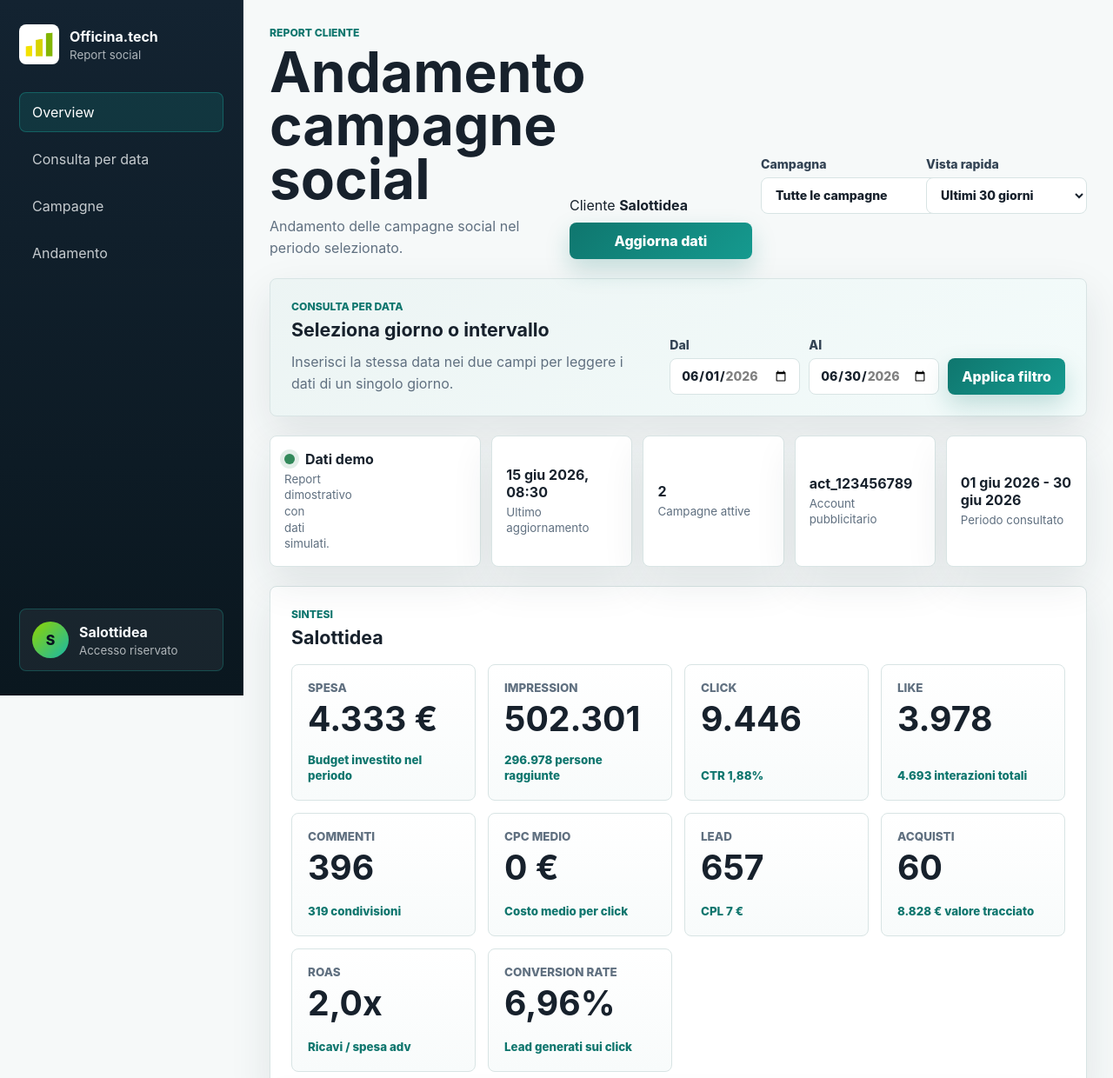
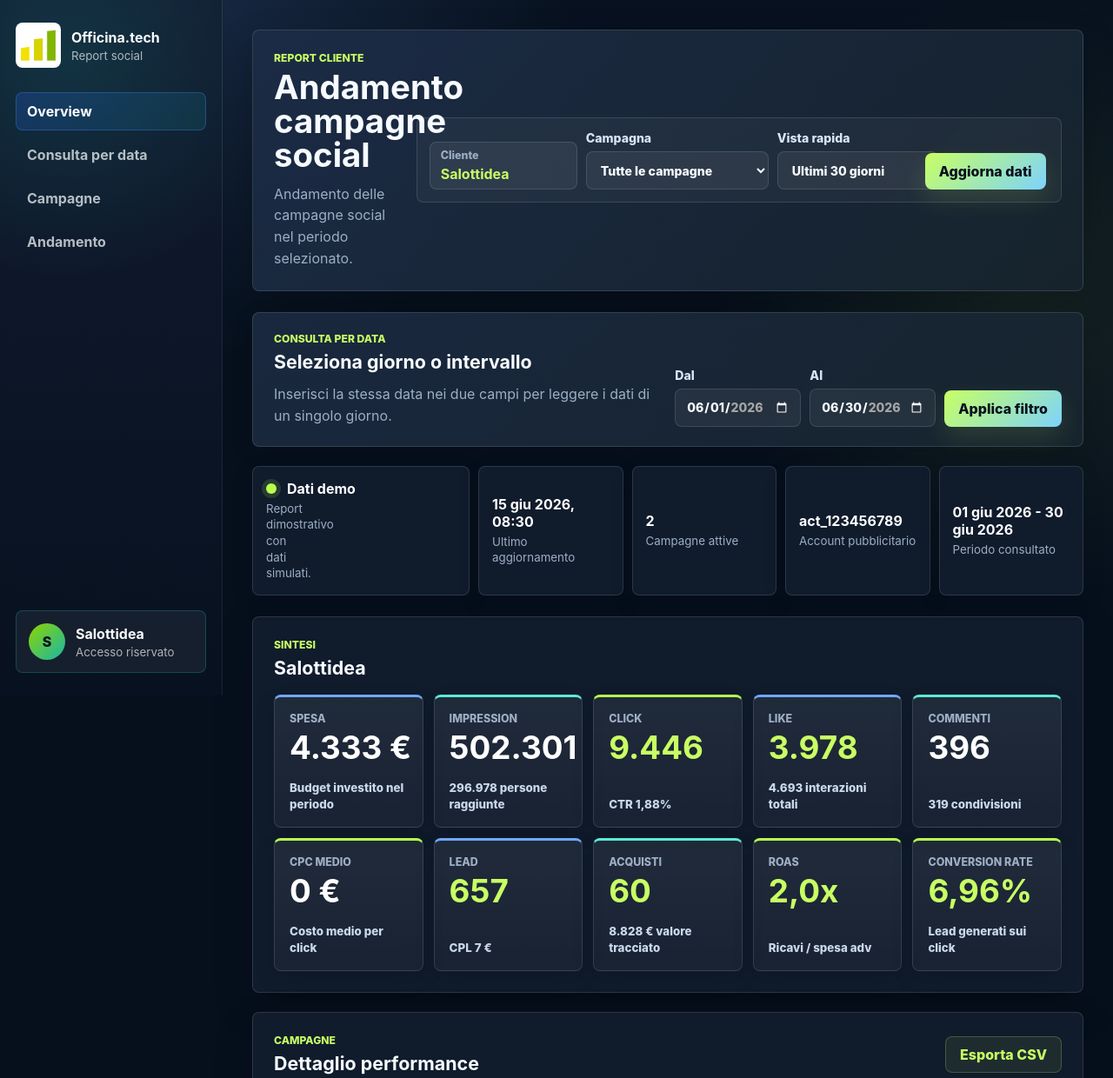
Before and after one commit to carlogaris-tech/report-fb, a plain HTML site: page index.html in a window 1280 px wide. Shown: the top 1240 px of the page at 87% size. Drawn offline with Linux system fonts and the light colour scheme.

Commit message:
Update styles.css

```diff
--- a/styles.css
+++ b/styles.css
@@ -1,18 +1,23 @@
 :root {
-  color-scheme: light;
-  --ink: #17212c;
-  --muted: #607080;
-  --soft: #eef5f5;
-  --line: #d8e4e4;
-  --paper: #f6f9f9;
-  --surface: #ffffff;
-  --surface-strong: #e8f4f3;
-  --teal: #0f766e;
-  --teal-bright: #18b7a8;
-  --coral: #bf4b36;
-  --amber: #d19615;
-  --green: #32895a;
-  --shadow: 0 18px 48px rgba(31, 45, 61, 0.1);
+  color-scheme: dark;
+  --ink: #f7fbff;
+  --muted: #9daec4;
+  --soft: rgba(255, 255, 255, 0.07);
+  --line: rgba(255, 255, 255, 0.12);
+  --paper: #06101d;
+  --surface: #101b2c;
+  --surface-strong: #16243a;
+  --navy: #111a2f;
+  --blue: #72a7ff;
+  --blue-soft: rgba(114, 167, 255, 0.15);
+  --teal: #22d3c5;
+  --teal-bright: #5eead4;
+  --coral: #ff8a70;
+  --amber: #f8c55d;
+  --green: #b8ff4d;
+  --lime: #c8ff63;
+  --shadow: 0 18px 44px rgba(0, 0, 0, 0.22);
+  --shadow-soft: 0 8px 24px rgba(0, 0, 0, 0.16);
 }
 
 * {
@@ -30,7 +35,10 @@ body {
     Inter, ui-sans-serif, system-ui, -apple-system, BlinkMacSystemFont,
     "Segoe UI", sans-serif;
   color: var(--ink);
-  background: var(--paper);
+  background:
+    radial-gradient(circle at 20% 0%, rgba(114, 167, 255, 0.14), transparent 32vw),
+    radial-gradient(circle at 92% 16%, rgba(200, 255, 99, 0.08), transparent 28vw),
+    linear-gradient(180deg, #07111f 0%, var(--paper) 360px);
 }
 
 button,
@@ -52,7 +60,7 @@ a {
 .app-shell {
   min-height: 100vh;
   display: grid;
-  grid-template-columns: 280px minmax(0, 1fr);
+  grid-template-columns: 256px minmax(0, 1fr);
 }
 
 .sidebar {
@@ -61,10 +69,12 @@ a {
   height: 100vh;
   display: flex;
   flex-direction: column;
-  gap: 32px;
-  padding: 28px 22px;
+  gap: 28px;
+  padding: 26px 18px;
   color: #f8fbfc;
-  background: linear-gradient(180deg, #132331, #0a171f);
+  background:
+    radial-gradient(circle at 30% 8%, rgba(24, 183, 168, 0.16), transparent 34%),
+    linear-gradient(180deg, #121b30, #07111f);
   border-right: 1px solid rgba(255, 255, 255, 0.08);
 }
 
@@ -76,12 +86,12 @@ a {
 }
 
 .brand img {
-  width: 46px;
-  height: 46px;
+  width: 52px;
+  height: 52px;
   object-fit: contain;
   border-radius: 8px;
   background: #fff;
-  padding: 6px;
+  padding: 4px;
 }
 
 .brand strong,
@@ -99,21 +109,22 @@ a {
 
 .sidebar nav {
   display: grid;
-  gap: 8px;
+  gap: 6px;
 }
 
 .sidebar nav a {
-  padding: 12px 14px;
+  padding: 11px 12px;
   border-radius: 8px;
-  color: rgba(248, 251, 252, 0.78);
+  color: rgba(248, 251, 252, 0.72);
   border: 1px solid transparent;
+  font-weight: 750;
 }
 
 .sidebar nav a:hover,
 .sidebar nav a.is-active {
   color: #fff;
-  border-color: rgba(24, 183, 168, 0.34);
-  background: rgba(24, 183, 168, 0.14);
+  border-color: rgba(71, 135, 255, 0.32);
+  background: linear-gradient(135deg, rgba(37, 99, 235, 0.24), rgba(24, 183, 168, 0.13));
 }
 
 .access-card {
@@ -136,14 +147,27 @@ a {
 }
 
 .workspace {
-  width: min(1440px, 100%);
+  width: min(1480px, 100%);
   margin: 0 auto;
-  padding: 30px;
+  padding: 34px;
+  min-width: 0;
+}
+
+.topbar > *,
+.date-query-panel > *,
+.content-grid > *,
+.status-strip > *,
+.metric-grid > *,
+.integration-grid > *,
+.panel,
+.client-panel {
+  min-width: 0;
 }
 
 .topbar,
 .date-query-panel,
 .status-strip,
+.report-section,
 .content-grid,
 .metric-grid,
 .top-actions,
@@ -153,15 +177,22 @@ a {
 }
 
 .topbar {
-  grid-template-columns: minmax(0, 1fr) auto;
-  align-items: end;
+  grid-template-columns: minmax(0, 1fr) minmax(500px, auto);
+  align-items: center;
   gap: 24px;
-  margin-bottom: 22px;
+  margin-bottom: 24px;
+  padding: 24px;
+  border: 1px solid var(--line);
+  border-radius: 8px;
+  background:
+    linear-gradient(135deg, rgba(114, 167, 255, 0.12), rgba(200, 255, 99, 0.04)),
+    rgba(16, 27, 44, 0.92);
+  box-shadow: var(--shadow);
 }
 
 .eyebrow {
   margin: 0 0 7px;
-  color: var(--teal);
+  color: var(--lime);
   font-size: 0.76rem;
   font-weight: 850;
   letter-spacing: 0;
@@ -176,8 +207,9 @@ h3 {
 }
 
 h1 {
-  font-size: clamp(2.1rem, 5vw, 4.6rem);
-  line-height: 0.96;
+  max-width: 620px;
+  font-size: clamp(2rem, 3vw, 3rem);
+  line-height: 1.02;
 }
 
 h2 {
@@ -198,34 +230,62 @@ h3 {
 }
 
 .top-actions {
-  grid-template-columns: 210px 180px max-content;
+  grid-template-columns: minmax(170px, 0.95fr) minmax(210px, 1.15fr) minmax(160px, 0.8fr) max-content;
   align-items: end;
   gap: 10px;
+  padding: 14px;
+  border: 1px solid var(--line);
+  border-radius: 8px;
+  background: rgba(255, 255, 255, 0.04);
+}
+
+.fixed-client {
+  min-height: 44px;
+  display: grid;
+  align-content: center;
+  gap: 7px;
+  padding: 9px 12px;
+  border: 1px solid var(--line);
+  border-radius: 8px;
+  background: rgba(255, 255, 255, 0.06);
+}
+
+.fixed-client span {
+  color: var(--muted);
+  font-size: 0.78rem;
+  font-weight: 800;
+  line-height: 1;
+}
+
+.fixed-client strong {
+  color: var(--lime);
+  font-size: 1rem;
+  line-height: 1;
 }
 
 label {
   display: grid;
   gap: 7px;
-  color: #334354;
+  color: #d7e5f7;
   font-size: 0.88rem;
   font-weight: 780;
 }
 
 input,
 select {
-  min-height: 42px;
+  min-height: 44px;
   border: 1px solid var(--line);
   border-radius: 8px;
   padding: 9px 12px;
   color: var(--ink);
-  background: #fff;
+  background: rgba(255, 255, 255, 0.06);
   outline: none;
 }
 
 input:focus,
 select:focus {
-  border-color: rgba(15, 118, 110, 0.58);
-  box-shadow: 0 0 0 3px rgba(15, 118, 110, 0.14);
+  border-color: rgba(200, 255, 99, 0.62);
+  box-shadow: 0 0 0 3px rgba(200, 255, 99, 0.13);
 }
 
 button {
@@ -238,19 +298,19 @@ button {
 }
 
 .primary-button {
-  color: #ffffff;
-  background: linear-gradient(135deg, var(--teal), #159a8f);
-  box-shadow: 0 12px 28px rgba(15, 118, 110, 0.22);
+  color: #07111f;
+  background: linear-gradient(135deg, var(--lime), #7dd3fc);
+  box-shadow: 0 12px 28px rgba(200, 255, 99, 0.12);
 }
 
 .primary-button:hover {
-  background: linear-gradient(135deg, #12867d, #16aa9e);
+  background: linear-gradient(135deg, #dcff83, #9ae8ff);
 }
 
 .ghost-button {
-  color: var(--teal);
-  background: rgba(15, 118, 110, 0.08);
-  border: 1px solid rgba(15, 118, 110, 0.18);
+  color: var(--lime);
+  background: rgba(200, 255, 99, 0.08);
+  border: 1px solid rgba(200, 255, 99, 0.22);
 }
 
 .full-button {
@@ -259,41 +319,45 @@ button {
 }
 
 .date-query-panel {
-  grid-template-columns: minmax(0, 1fr) auto;
+  grid-template-columns: minmax(0, 1fr) minmax(420px, auto);
   align-items: end;
   gap: 24px;
   margin-bottom: 22px;
-  padding: 24px;
+  padding: 22px 24px;
   border: 1px solid var(--line);
   border-radius: 8px;
   background:
-    linear-gradient(135deg, rgba(15, 118, 110, 0.08), rgba(24, 183, 168, 0.05)),
+    linear-gradient(135deg, rgba(114, 167, 255, 0.09), rgba(200, 255, 99, 0.04)),
     var(--surface);
-  box-shadow: var(--shadow);
+  box-shadow: var(--shadow-soft);
 }
 
 .date-controls {
-  grid-template-columns: 150px 150px max-content;
+  grid-template-columns: minmax(145px, 1fr) minmax(145px, 1fr) max-content;
   align-items: end;
   gap: 10px;
 }
 
 .status-strip {
-  grid-template-columns: 1.5fr repeat(4, minmax(140px, 1fr));
-  gap: 12px;
-  margin-bottom: 22px;
+  grid-template-columns: minmax(250px, 1.3fr) repeat(4, minmax(135px, 1fr));
+  gap: 10px;
+  margin-bottom: 24px;
 }
 
 .status-strip > div {
-  min-height: 86px;
+  min-height: 82px;
   display: grid;
   align-content: center;
   gap: 4px;
-  padding: 16px;
+  padding: 15px;
   border: 1px solid var(--line);
   border-radius: 8px;
   background: var(--surface);
-  box-shadow: var(--shadow);
+  box-shadow: var(--shadow-soft);
+}
+
+.status-strip strong {
+  color: #ffffff;
 }
 
 .status-strip strong,
@@ -322,7 +386,7 @@ button {
 
 .status-dot.is-live {
   background: var(--green);
-  box-shadow: 0 0 0 5px rgba(50, 137, 90, 0.14);
+  box-shadow: 0 0 0 5px rgba(184, 255, 77, 0.14);
 }
 
 .status-dot.is-error {
@@ -355,19 +419,50 @@ button {
 }
 
 .metric-grid {
-  grid-template-columns: repeat(4, minmax(0, 1fr));
-  gap: 14px;
+  grid-template-columns: repeat(5, minmax(0, 1fr));
+  gap: 12px;
 }
 
 .metric-card {
-  min-height: 142px;
+  min-height: 138px;
   display: grid;
   align-content: space-between;
   gap: 18px;
-  padding: 18px;
+  padding: 17px;
   border: 1px solid var(--line);
   border-radius: 8px;
-  background: linear-gradient(180deg, #fff, #f8fbfb);
+  background:
+    linear-gradient(180deg, rgba(255, 255, 255, 0.07), rgba(255, 255, 255, 0.035));
+  box-shadow: 0 10px 24px rgba(0, 0, 0, 0.12);
+  transition:
+    transform 160ms ease,
+    border-color 160ms ease,
+    box-shadow 160ms ease;
+}
+
+.metric-card:hover {
+  border-color: rgba(200, 255, 99, 0.25);
+  transform: translateY(-1px);
+  box-shadow: 0 14px 30px rgba(0, 0, 0, 0.18);
+}
+
+.metric-card:nth-child(1),
+.metric-card:nth-child(4),
+.metric-card:nth-child(7) {
+  border-top: 3px solid var(--blue);
+}
+
+.metric-card:nth-child(2),
+.metric-card:nth-child(5),
+.metric-card:nth-child(8) {
+  border-top: 3px solid var(--teal-bright);
+}
+
+.metric-card:nth-child(3),
+.metric-card:nth-child(6),
+.metric-card:nth-child(9),
+.metric-card:nth-child(10) {
+  border-top: 3px solid var(--green);
 }
 
 .metric-card span,
@@ -377,7 +472,7 @@ button {
 
 .metric-card span {
   color: var(--muted);
-  font-size: 0.84rem;
+  font-size: 0.78rem;
   font-weight: 800;
   text-transform: uppercase;
 }
@@ -385,18 +480,33 @@ button {
 .metric-card strong {
   display: block;
   margin-top: 8px;
-  font-size: clamp(1.7rem, 4vw, 2.45rem);
+  font-size: clamp(1.55rem, 3vw, 2.3rem);
   line-height: 1;
+  color: #ffffff;
+}
+
+.metric-card:nth-child(3) strong,
+.metric-card:nth-child(4) strong,
+.metric-card:nth-child(7) strong,
+.metric-card:nth-child(8) strong,
+.metric-card:nth-child(9) strong,
+.metric-card:nth-child(10) strong {
+  color: var(--lime);
 }
 
 .metric-card small {
-  color: var(--teal);
+  color: #c9d8ea;
   line-height: 1.4;
   font-weight: 760;
 }
 
 .metric-card.is-warning small {
   color: var(--coral);
+}
+
+.report-section {
+  gap: 22px;
+  margin-top: 22px;
 }
 
 .content-grid {
@@ -407,6 +517,7 @@ button {
 }
 
 .table-wrap {
+  width: 100%;
   overflow-x: auto;
 }
 
@@ -418,14 +529,14 @@ table {
 
 th,
 td {
-  padding: 14px 12px;
+  padding: 15px 12px;
   border-bottom: 1px solid var(--line);
   text-align: left;
   vertical-align: top;
 }
 
 th {
-  color: #3d4f60;
+  color: #d7e5f7;
   font-size: 0.78rem;
   text-transform: uppercase;
 }
@@ -436,7 +547,7 @@ td {
 
 td strong {
   display: block;
-  color: var(--ink);
+  color: #ffffff;
 }
 
 .badge {
@@ -445,8 +556,8 @@ td strong {
   min-height: 28px;
   padding: 4px 9px;
   border-radius: 999px;
-  color: var(--teal);
-  background: rgba(15, 118, 110, 0.1);
+  color: var(--lime);
+  background: rgba(184, 255, 77, 0.1);
   font-size: 0.78rem;
   font-weight: 850;
 }
@@ -459,9 +570,10 @@ td strong {
 .score-panel {
   position: sticky;
   top: 24px;
-  border-color: rgba(15, 118, 110, 0.24);
+  border-color: rgba(200, 255, 99, 0.18);
   background:
-    linear-gradient(155deg, rgba(255, 255, 255, 0.98), rgba(232, 244, 243, 0.96));
+    radial-gradient(circle at 20% 0%, rgba(114, 167, 255, 0.12), transparent 44%),
+    linear-gradient(155deg, rgba(16, 27, 44, 0.98), rgba(22, 36, 58, 0.96));
 }
 
 .score-ring {
@@ -472,13 +584,13 @@ td strong {
   margin: 22px auto;
   border-radius: 999px;
   background:
-    radial-gradient(circle at center, #ffffff 57%, transparent 58%),
+    radial-gradient(circle at center, var(--surface) 57%, transparent 58%),
     conic-gradient(
       from -40deg,
       var(--teal-bright) 0,
-      var(--teal) calc(var(--score, 0) * 0.72%),
-      var(--amber) calc(var(--score, 0) * 1%),
-      rgba(15, 118, 110, 0.1) 0
+      var(--blue) calc(var(--score, 0) * 0.72%),
+      var(--teal) calc(var(--score, 0) * 1%),
+      rgba(37, 99, 235, 0.1) 0
     );
   box-shadow:
     0 0 0 10px rgba(15, 118, 110, 0.05),
@@ -492,7 +604,7 @@ td strong {
 
 .score-ring span {
   margin-top: -58px;
-  color: var(--teal);
+  color: var(--lime);
   font-weight: 850;
 }
 
@@ -507,7 +619,7 @@ td strong {
 }
 
 .score-bars span {
-  color: #3d4f60;
+  color: #d7e5f7;
   font-size: 0.86rem;
   font-weight: 800;
 }
@@ -518,19 +630,19 @@ progress {
   border: 0;
   border-radius: 999px;
   overflow: hidden;
-  background: rgba(15, 118, 110, 0.1);
+  background: rgba(255, 255, 255, 0.08);
 }
 
 progress::-webkit-progress-bar {
-  background: rgba(15, 118, 110, 0.1);
+  background: rgba(255, 255, 255, 0.08);
 }
 
 progress::-webkit-progress-value {
-  background: linear-gradient(90deg, var(--teal), var(--teal-bright), var(--amber));
+  background: linear-gradient(90deg, var(--blue), var(--teal-bright), var(--green));
 }
 
 progress::-moz-progress-bar {
-  background: linear-gradient(90deg, var(--teal), var(--teal-bright), var(--amber));
+  background: linear-gradient(90deg, var(--blue), var(--teal-bright), var(--green));
 }
 
 .chart-tabs {
@@ -541,6 +653,7 @@ progress::-moz-progress-bar {
   padding: 5px;
   border-radius: 8px;
   background: var(--soft);
+  border: 1px solid var(--line);
 }
 
 .chart-tabs button {
@@ -552,8 +665,8 @@ progress::-moz-progress-bar {
 }
 
 .chart-tabs button.is-active {
-  color: #ffffff;
-  background: var(--teal);
+  color: #07111f;
+  background: var(--lime);
 }
 
 .bar-chart {
@@ -577,7 +690,7 @@ progress::-moz-progress-bar {
   width: 100%;
   min-height: 8px;
   border-radius: 8px 8px 0 0;
-  background: linear-gradient(180deg, var(--teal-bright), var(--teal));
+  background: linear-gradient(180deg, var(--lime), var(--blue));
 }
 
 .bar small {
@@ -611,7 +724,7 @@ ol li + li {
   padding: 18px;
   border: 1px solid var(--line);
   border-radius: 8px;
-  background: #f8fbfb;
+  background: var(--surface-strong);
 }
 
 code {
@@ -619,8 +732,8 @@ code {
   max-width: 100%;
   padding: 3px 6px;
   border-radius: 6px;
-  color: #0d5e58;
-  background: rgba(15, 118, 110, 0.09);
+  color: var(--lime);
+  background: rgba(200, 255, 99, 0.09);
   overflow-wrap: anywhere;
 }
 
@@ -628,13 +741,13 @@ details {
   margin-top: 18px;
   border: 1px solid var(--line);
   border-radius: 8px;
-  background: #fbfdfd;
+  background: var(--surface-strong);
 }
 
 summary {
   cursor: pointer;
   padding: 15px 18px;
-  color: var(--teal);
+  color: var(--lime);
   font-weight: 850;
 }
 
@@ -647,8 +760,8 @@ pre {
 pre code {
   display: block;
   padding: 16px;
-  color: #243342;
-  background: #eef5f5;
+  color: var(--ink);
+  background: rgba(255, 255, 255, 0.07);
 }
 
 @media (max-width: 1120px) {
@@ -662,7 +775,7 @@ pre code {
   }
 
   .sidebar nav {
-    grid-template-columns: repeat(6, minmax(0, 1fr));
+    grid-template-columns: repeat(4, minmax(0, 1fr));
   }
 
   .access-card {
@@ -677,7 +790,7 @@ pre code {
   }
 
   .top-actions {
-    grid-template-columns: repeat(3, minmax(0, 1fr));
+    grid-template-columns: repeat(4, minmax(0, 1fr));
   }
 
   .date-controls {
@@ -691,7 +804,34 @@ pre code {
 
 @media (max-width: 820px) {
   .workspace {
-    padding: 20px;
+    padding: 16px;
+  }
+
+  .topbar,
+  .date-query-panel,
+  .client-panel,
+  .panel {
+    padding: 18px;
+  }
+
+  h1 {
+    font-size: 2.15rem;
+  }
+
+  .topbar p:not(.eyebrow),
+  .date-query-panel p:not(.eyebrow) {
+    margin-top: 8px;
+  }
+
+  .top-actions {
+    padding: 12px;
+    gap: 8px;
+  }
+
+  input,
+  select,
+  button {
+    min-height: 40px;
   }
 
   .top-actions,
```
